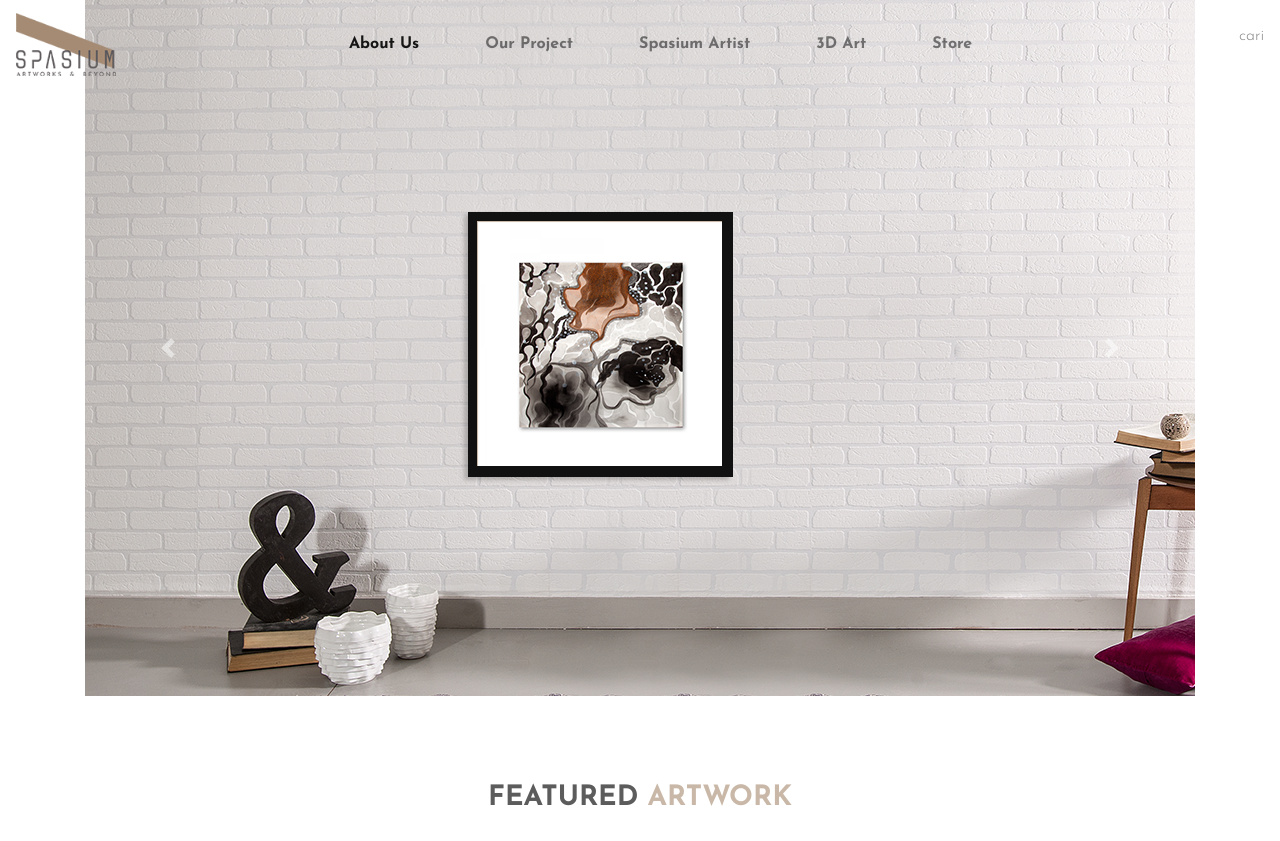
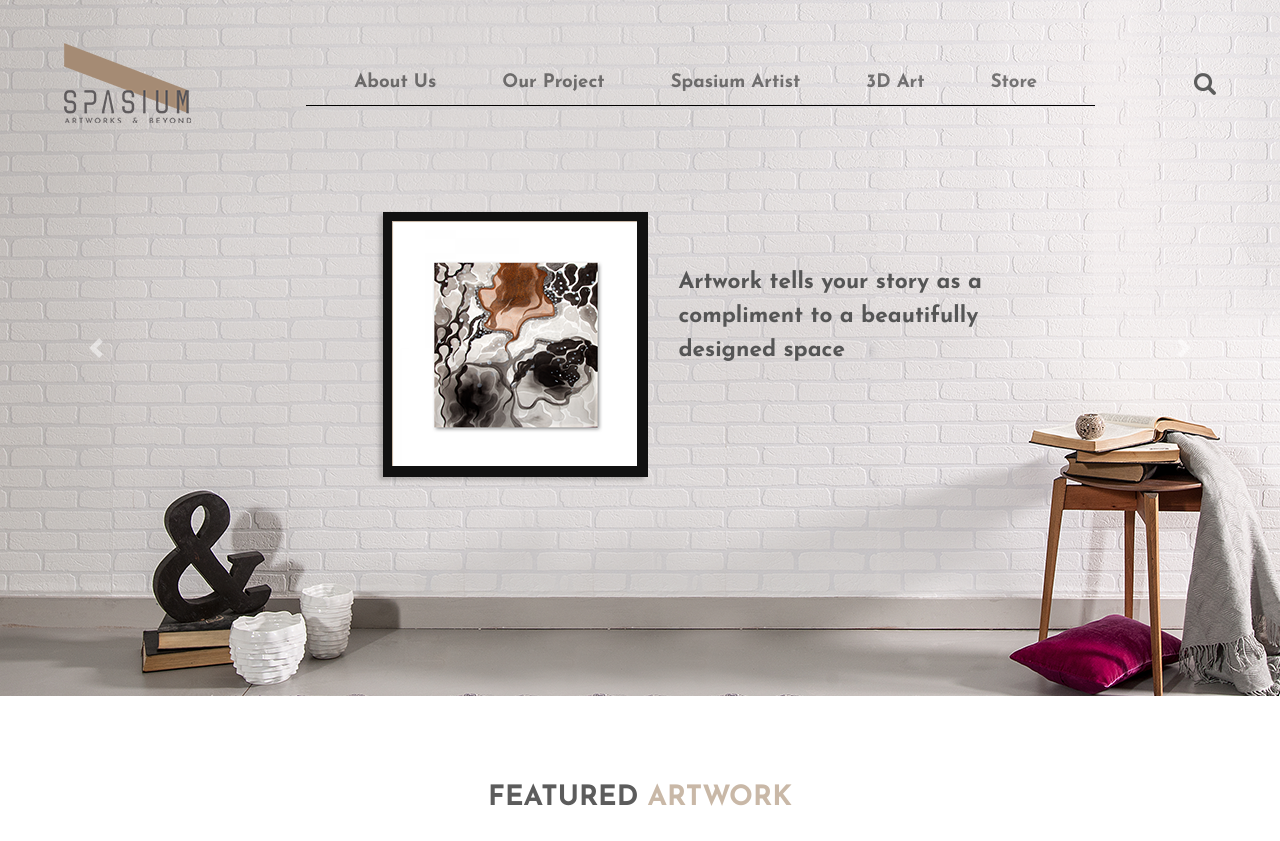
Before and after one commit to Merdeka-45/spasium, a PHP site: page / in a window 1280 px wide. Shown: the top 841 px of the page. Run offline with PHP 8.4, Linux system fonts and the light colour scheme.

Commit message:
update js and css needed

```diff
--- a/assets/css/style.css
+++ b/assets/css/style.css
@@ -36,12 +36,55 @@ section{
     background-color: #c28f38;
     border-radius: 0px;
     color: #fff;
+    border: 1px solid transparent;
+}
+.btn-theme:hover{
+    color: #c28f38;
+    background-color: transparent;
+    transition: all 0.3s ease;
+    border-color: #c28f38
+}
+.btn-theme-reverse{
+    border: 2px solid #c9b8a7;
+    background: transparent;
+    color: #c9b8a7;
+    border-radius: 0px;
+}
+.btn-theme-reverse:hover{
+    background: #c9b8a7;
+    color: #fff;
+    transition: all 0.3s ease;
 }
 
 /* navbar style */
+.navbar{
+    padding-left: 5%;
+    padding-right: 5%;
+    transition: all 0.3s ease;
+    padding-top: 3%;
+}
+.navbar-brand img{
+    width: 100%;
+}
+.navbar-nav{
+    border-bottom: 1px solid #000;
+    padding-left: 4%;
+}
 .nav-item{
     font-family: 'JosefinB';
     margin-right: 50px;
+    font-size: 14pt;
+}
+.carousel-item{
+    position: relative;
+}
+.carousel-caption{
+    position: absolute;
+    bottom: 42%;
+    left: 53%;
+    font-size: 17pt;
+    width: 342px;
+    color: #555555;
 }
 /* navbar style */
 
@@ -153,6 +196,17 @@ section{
 #find-us .title-section{
     margin-bottom: 3%;
 }
+.subscribe input{
+    border: 0px;
+    border-bottom : 2px solid #c9b8a7;
+    font-style: italic;
+    margin-right: 4%;
+    width: 40%;
+}
+.subscribe input:focus{
+    outline: none;
+}
+
 /* find us */
 /* footer */
 #footer-lp{
@@ -160,6 +214,16 @@ section{
     padding-top: 4%;
     padding-bottom: 3%;
     margin-bottom: 0%;
-    /* color: #5c5c5c; */
+}
+.footer-menu a{
+    color: #5c5c5c;
+    display: block;
+}
+.footer-menu a:hover{
+    text-decoration: none;
+}
+.socmed-footer .btn-group .btn{
+    background: transparent;
+    border: 0px;
 }
 /* footer */
--- a/index.html
+++ b/index.html
@@ -16,11 +16,36 @@
     <script src="assets/js/popper.min.js"></script>
     <script src="assets/js/bootstrap.js"></script>
     <!-- end of Javascript -->
+
+    <!-- custom script -->
+    <script>
+        $(document).ready(function() {
+        var menu = $("#menu-spasium");
+        var menuLink = $(".nav-link");
+        var pos = menu.position();
+            $(window).scroll(function() {
+                var windowpos = $(window).scrollTop();
+                if (windowpos >= pos.top & windowpos > 50) {
+                    menu.css({"background-color":"#fff"});
+                    menu.css({"padding-top":"1%"});
+                    // menu.css({"box-shadow":"0 8px 16px 0 rgba(0,0,0,0.2)"});
+
+                } else {
+                    menu.css({"background-color":"transparent"});
+                    menu.css({"padding-top":"3%"});
+                    // menu.css({"box-shadow":"none"});
+
+                }
+            });
+
+        });
+    </script>
+    <!-- end of custom script -->
 </head>
 <body>
     <section id="landing-section-slideshow">
-        <div class="container">
-            <nav class="navbar navbar-expand-lg navbar-light fixed-top ">
+        <div>
+            <nav class="navbar navbar-expand-lg navbar-light fixed-top" id="menu-spasium">
                 <a class="navbar-brand" href="#">
                     <img src="assets/images/logo-spasium.png" alt="" width="100">
                 </a>
@@ -29,7 +54,7 @@
                 </button>
                 <div class="collapse navbar-collapse " id="navbarNav">
                     <ul class="navbar-nav text-center mr-auto ml-auto">
-                        <li class="nav-item active">
+                        <li class="nav-item">
                             <a class="nav-link" href="#">About Us</a>
                         </li>
                         <li class="nav-item">
@@ -46,7 +71,7 @@
                         </li>
                     </ul>
                     <span class="navbar-text">
-                        <p>cari</p>
+                        <img src="assets/images/search.png" alt="">
                     </span>
                 </div>
             </nav>
@@ -54,12 +79,21 @@
                 <div class="carousel-inner">
                     <div class="carousel-item active">
                         <img class="d-block" src="assets/images/slide-1.png" alt="First slide">
+                        <div class="carousel-caption d-none d-md-block">
+                            <p class="bold text-left">Artwork tells your story as a compliment to a beautifully designed space</p>
+                        </div>
                     </div>
                     <div class="carousel-item">
                         <img class="d-block" src="assets/images/slide-1.png" alt="Second slide">
+                        <div class="carousel-caption d-none d-md-block">
+                            <p class="bold text-left">Artwork tells your story as a compliment to a beautifully designed space</p>
+                        </div>
                     </div>
                     <div class="carousel-item">
                         <img class="d-block" src="assets/images/slide-1.png" alt="Third slide">
+                        <div class="carousel-caption d-none d-md-block">
+                            <p class="bold text-left">Artwork tells your story as a compliment to a beautifully designed space</p>
+                        </div>
                     </div>
                 </div>
                 <a class="carousel-control-prev" href="#carouselExampleControls" role="button" data-slide="prev">
@@ -361,7 +395,7 @@
                         Subscribe your email to receive our latest news <br>
                         and updates direct to your inbox
                     </p>
-                    <form action="">
+                    <form action="" class="subscribe">
                         <input type="text" placeholder="enter your email here">
                         <button class="btn btn-theme-reverse" type="submit">Subscribe Now</button>
                     </form>
@@ -375,7 +409,7 @@
                 <div class="col-md-3">
                     <p class="bold">Information</p>
                     <hr class="footer--hr">
-                    <div class="row">
+                    <div class="row footer-menu">
                         <div class="col-md-6">
                             <a href="">Artworks</a>
                             <a href="">Bussiness</a>
@@ -388,13 +422,13 @@
                         </div>
                     </div>
                 </div>
-                <div class="col-md-3">
+                <div class="col-md-4">
                     <p class="bold">Contact Us</p>
                     <hr class="footer--hr">
                     <p>P : (+62) 882 1553 0130 | (+62) 817 527 3595</p>
                     <p>E : info@spasium.com</p>
                 </div>
-                <div class="col-md-3">
+                <div class="col-md-3 socmed-footer text-right">
                     <div class="btn-group" role="group" aria-label="Basic example">
                         <button type="button" class="btn btn-secondary"><img src="assets/images/socmed-fb.png" alt=""></button>
                         <button type="button" class="btn btn-secondary"><img src="assets/images/socmed-twitter.png" alt=""></button>
@@ -402,6 +436,11 @@
                     </div>
                 </div>
             </div>
+            <div class="row justify-content-center">
+                <div class="col-md-6">
+                    Copyright &copy; 2018 by <span class="bold">Spasium</span>. All right reserved
+                </div>
+            </div>
         </div>
     </section>
 </body>
```
Also changed, not shown: assets/images/search.png (added).
